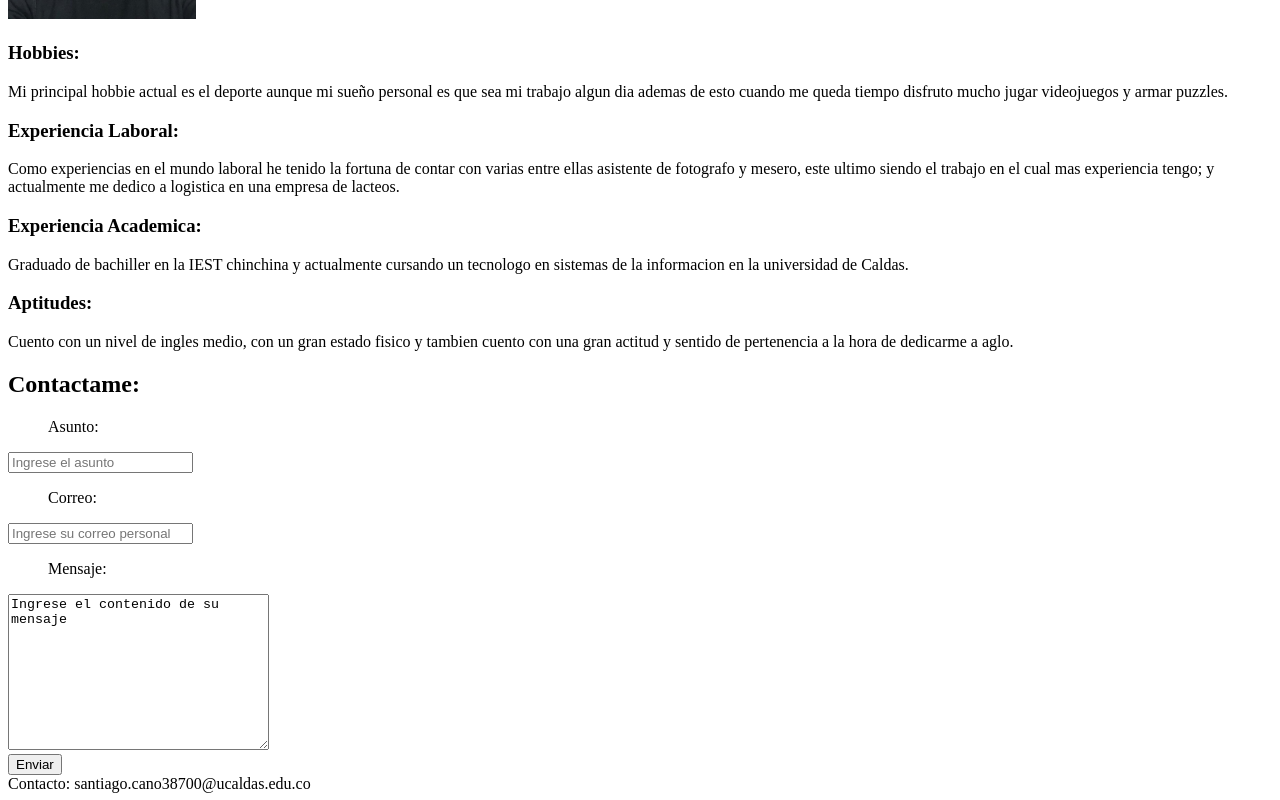
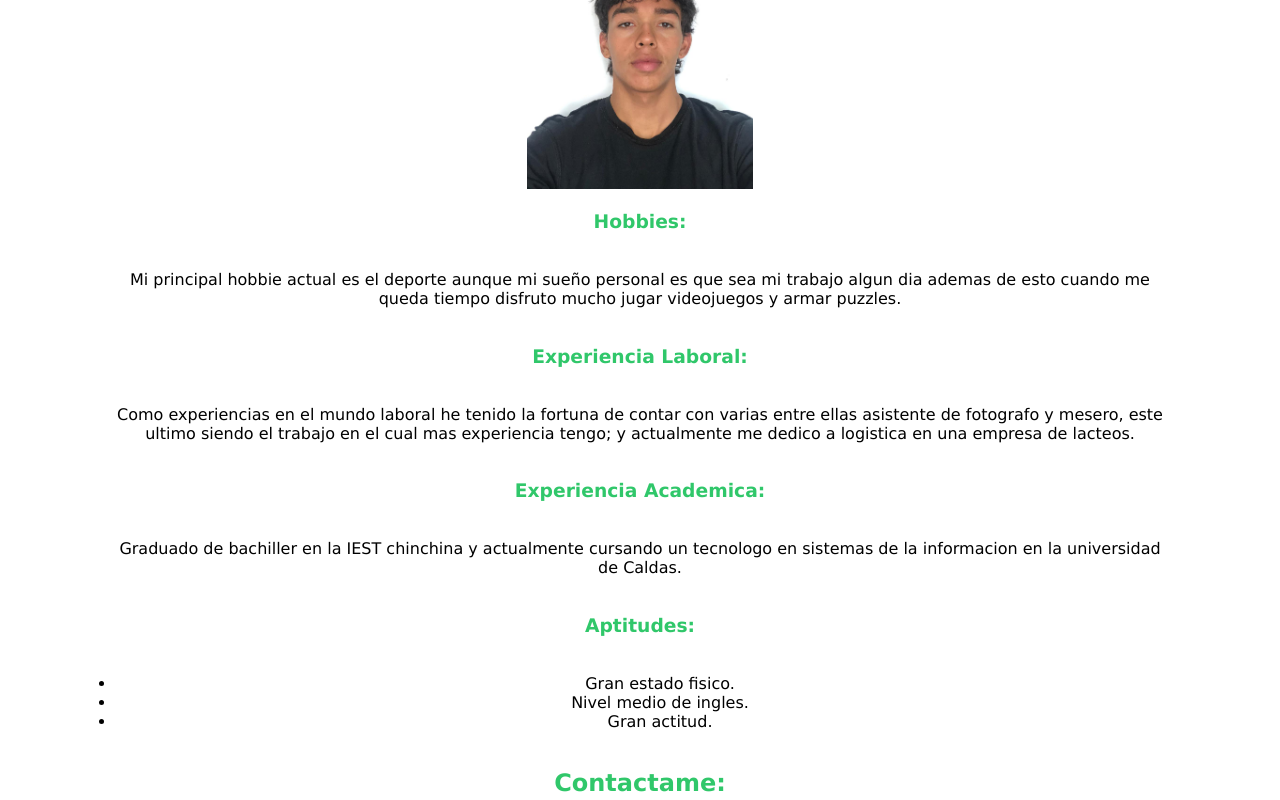
Before and after one commit to trisanti/trisanti.github.io, a plain HTML site: page index.html in a window 1280 px wide. Shown: the part 360-1160 px from the top of the page. Drawn offline with Linux system fonts and the light colour scheme.

Commit message:
se agrega el css

```diff
--- /dev/null
+++ b/index.css
@@ -0,0 +1,22 @@
+subtitulo {
+    color: rgb(48, 199, 106);
+    font: 200;
+    font-family: 'Lucida Sans', 'Lucida Sans Regular', 'Lucida Grande', 'Lucida Sans Unicode', Geneva, Verdana, sans-serif;
+}
+
+body{
+    font-family: Verdana, Geneva, Tahoma, sans-serif;
+    text-align: center;
+    margin: 2cm;
+}
+
+p{
+    margin: 1cm;
+}
+
+img {
+    width: 20%;
+    height: 20%;
+    margin: 0;
+    padding: 0;
+  }
--- a/index.html
+++ b/index.html
@@ -1,15 +1,25 @@
 <!DOCTYPE html>
 <html lang="en">
+
 <head>
     <meta charset="UTF-8">
     <meta name="viewport" content="width=device-width, initial-scale=1.0">
     <title>Hoja de vida</title>
+    <link rel="stylesheet" href="index.css">
+
+
+
+
+
 </head>
 <body>
     <main>
     <section>
 
+
+    <subtitulo>
         <h3>Sobre Mi:</h3>
+    </subtitulo>
         <p>
             Mi nombre es Santiago Cano, criado en el pueblo de Chinchina y actual residente de la ciudad de
             Manizales hace 2 años, soy estudiante de la universidad de caldas, actualmente
@@ -20,7 +30,10 @@
 
         <img src="Images/FotoSanti.jpeg" height="250" alt=""/>
 <div>
+    <subtitulo>
         <h3>Hobbies:</h3>
+    </subtitulo>
+
         <p>
             Mi principal hobbie actual es el deporte aunque mi sueño personal es que sea mi trabajo algun dia
             ademas de esto cuando me queda tiempo disfruto mucho jugar videojuegos y armar puzzles.
@@ -28,7 +41,9 @@
 </div>
 <div>
 
-         <h3>Experiencia Laboral:</h3>
+    <subtitulo>
+        <h3>Experiencia Laboral:</h3>
+    </subtitulo>
         <p>
             Como experiencias en el mundo laboral he tenido la fortuna de contar con varias entre ellas
             asistente de fotografo y mesero, este ultimo siendo el trabajo en el cual mas experiencia tengo;
@@ -36,17 +51,24 @@
         </p>
 </div>
 <div>
+    <subtitulo>
         <h3>Experiencia Academica:</h3>
+        </subtitulo>
         <p>
             Graduado de bachiller en la IEST chinchina y actualmente cursando un tecnologo en sistemas
             de la informacion en la universidad de Caldas.
         </p>
 </div>
 <div>
+    <subtitulo>
         <h3>Aptitudes:</h3>
+        </subtitulo>
         <p>
-            Cuento con un nivel de ingles medio, con un gran estado fisico y tambien cuento con una gran actitud
-            y sentido de pertenencia a la hora de dedicarme a aglo.
+            <ul>
+                <li>Gran estado fisico.</li>
+                <li>Nivel medio de ingles.</li>
+                <li>Gran actitud.</li>
+            </ul>
         </p>
 
 </div>
@@ -54,7 +76,9 @@
     </section>
         <section>
 
-            <h2>Contactame:</h2>
+            <subtitulo>
+                <h2>Contactame:</h2>
+                </subtitulo>
 
             <form action="">
                 <div>
```
